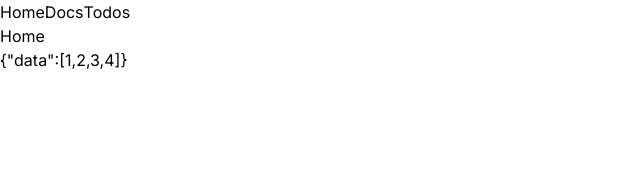
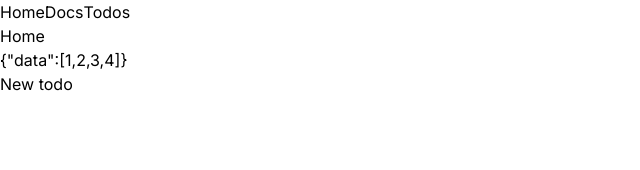
Before and after one commit to fredyzz/nextJS13-intro, a Next.js app: page / in a window 1280 px wide. Shown: the top 170 px of the page, without its empty margins (0-640 px from the left). Built offline with nearby package versions, Linux system fonts and the light colour scheme.

Commit message:
Add NewTodoForm to HomePage

```diff
--- a/app/page.tsx
+++ b/app/page.tsx
@@ -1,3 +1,5 @@
+import NewTodoForm from "@/components/NewTodoForm"
+
 const getData = async () => {
   await new Promise((res) => setTimeout(() => res(0),2000))
   return {data: [1,2,3,4]}
@@ -10,6 +12,7 @@ const HomePage =  async () => {
     <div>
       <h1>Home</h1>
       <p>{JSON.stringify(data)}</p>
+      <NewTodoForm />
     </div>
   )
 }
```
